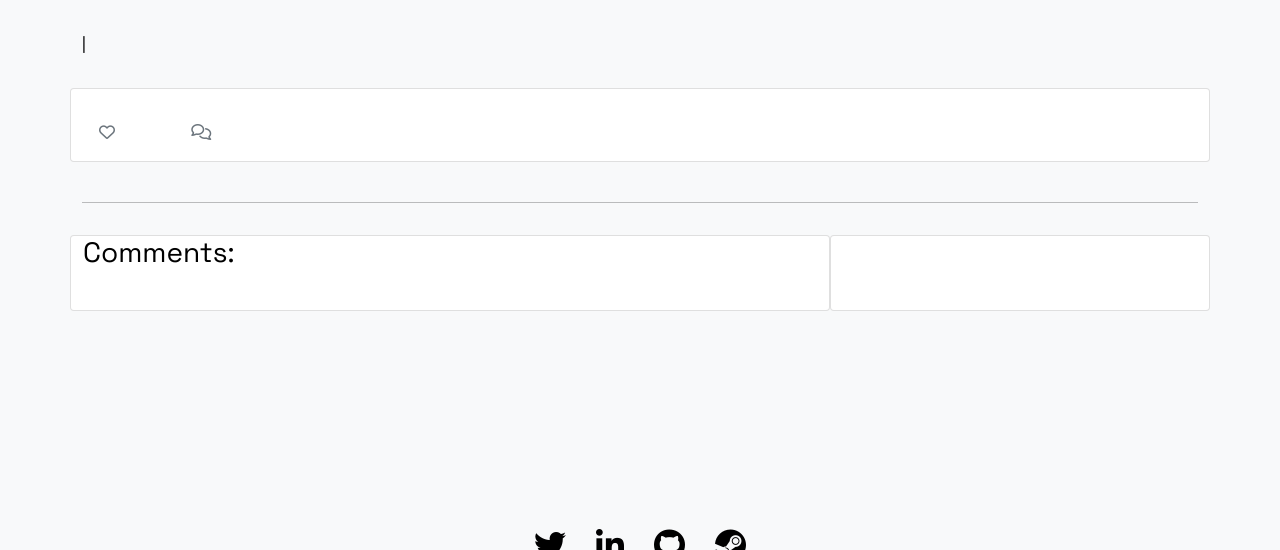
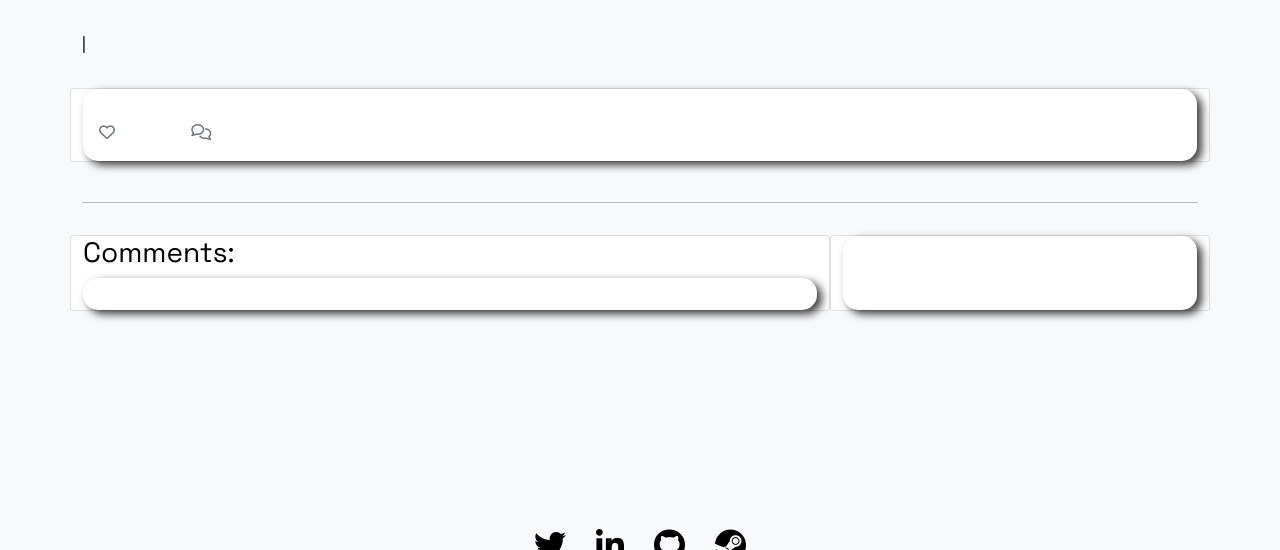
Before and after one commit to jrdnbrkfld/gamernetic, a Django app: template templates/post_detail.html in a window 1280 px wide. Shown: the part 158-708 px from the top of the page. Run offline with Django 4.2, Linux system fonts and the light colour scheme; the template is opened without the code that fills it, so the values that code supplies are empty; some libraries are stand-ins or nearby versions.

Commit message:
add border radius/shadow to cards

```diff
--- a/static/css/style.css
+++ b/static/css/style.css
@@ -57,6 +57,21 @@ body {
     display: inline-block;
 }
 
+/* post cards */
+
+.card-body {
+    box-shadow: 5px 4px 8px 0px rgba(0, 0, 0, 0.76);
+    -webkit-box-shadow: 5px 4px 8px 0px rgba(0, 0, 0, 0.76);
+    -moz-box-shadow: 5px 4px 8px 0px rgba(0, 0, 0, 0.76);
+    border-radius: 15px 15px 15px 15px;
+    -webkit-border-radius: 15px 15px 15px 15px;
+    -moz-border-radius: 15px 15px 15px 15px;
+}
+
+#card-style {
+    display: contents;
+}
+
 /* footer */
 
 ul {
```
